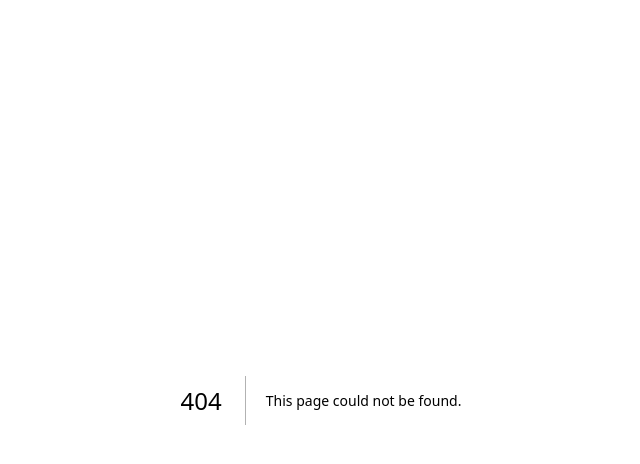
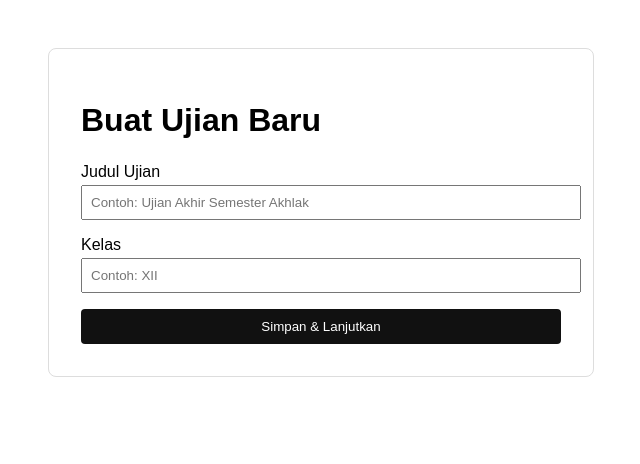
Before and after one commit to maulana10102020-sys/aksanu-exam, a Next.js app: page /ujian/buat in a window 1280 px wide. Before the commit this address had no page. Shown: the top 464 px of the page, without its empty margins (319-959 px from the left). Built offline with nearby package versions, Linux system fonts and the light colour scheme; no server answers.

Commit message:
Create page.js

```diff
--- /dev/null
+++ b/app/ujian/buat/page.js
@@ -0,0 +1,88 @@
+'use client';
+
+import { useState } from 'react';
+import { useRouter } from 'next/navigation';
+import { supabase } from '../../../lib/supabaseClient';
+
+export default function BuatUjianPage() {
+  const [judul, setJudul] = useState('');
+  const [kelas, setKelas] = useState('');
+  const [error, setError] = useState('');
+  const [loading, setLoading] = useState(false);
+  const router = useRouter();
+
+  async function handleSubmit(e) {
+    e.preventDefault();
+    setError('');
+    setLoading(true);
+
+    const guruStr = localStorage.getItem('guru');
+    if (!guruStr) {
+      router.push('/login');
+      return;
+    }
+    const guru = JSON.parse(guruStr);
+
+    const { data, error: insertError } = await supabase
+      .from('ujian')
+      .insert([
+        {
+          guru_id: guru.id,
+          judul: judul,
+          kelas: kelas,
+          total_bobot: 0,
+          status: 'draft',
+        },
+      ])
+      .select()
+      .single();
+
+    setLoading(false);
+
+    if (insertError) {
+      setError('Gagal menyimpan: ' + insertError.message);
+      return;
+    }
+
+    // Nanti diarahkan ke halaman tambah soal untuk ujian ini
+    router.push('/dashboard');
+  }
+
+  return (
+    <div style={{ maxWidth: '480px', margin: '3rem auto', padding: '2rem', fontFamily: 'sans-serif', border: '1px solid #ddd', borderRadius: '8px' }}>
+      <h1 style={{ marginBottom: '1.5rem' }}>Buat Ujian Baru</h1>
+      <form onSubmit={handleSubmit}>
+        <div style={{ marginBottom: '1rem' }}>
+          <label>Judul Ujian</label>
+          <input
+            type="text"
+            value={judul}
+            onChange={(e) => setJudul(e.target.value)}
+            placeholder="Contoh: Ujian Akhir Semester Akhlak"
+            required
+            style={{ width: '100%', padding: '0.5rem', marginTop: '0.25rem' }}
+          />
+        </div>
+        <div style={{ marginBottom: '1rem' }}>
+          <label>Kelas</label>
+          <input
+            type="text"
+            value={kelas}
+            onChange={(e) => setKelas(e.target.value)}
+            placeholder="Contoh: XII"
+            required
+            style={{ width: '100%', padding: '0.5rem', marginTop: '0.25rem' }}
+          />
+        </div>
+        {error && <p style={{ color: 'red', fontSize: '0.9rem' }}>{error}</p>}
+        <button
+          type="submit"
+          disabled={loading}
+          style={{ width: '100%', padding: '0.6rem', background: '#111', color: '#fff', border: 'none', borderRadius: '4px', cursor: 'pointer' }}
+        >
+          {loading ? 'Menyimpan...' : 'Simpan & Lanjutkan'}
+        </button>
+      </form>
+    </div>
+  );
+}
```
